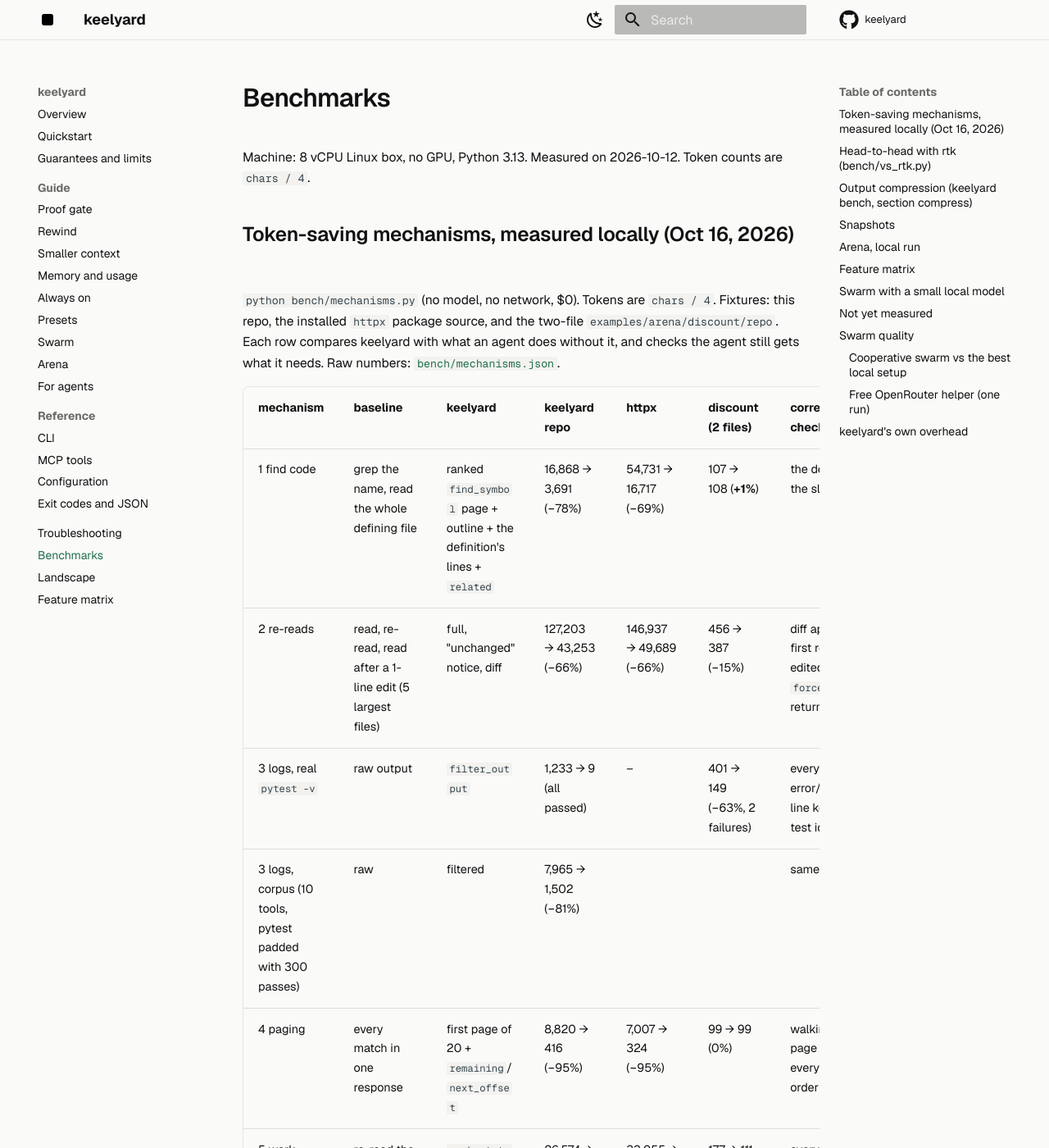
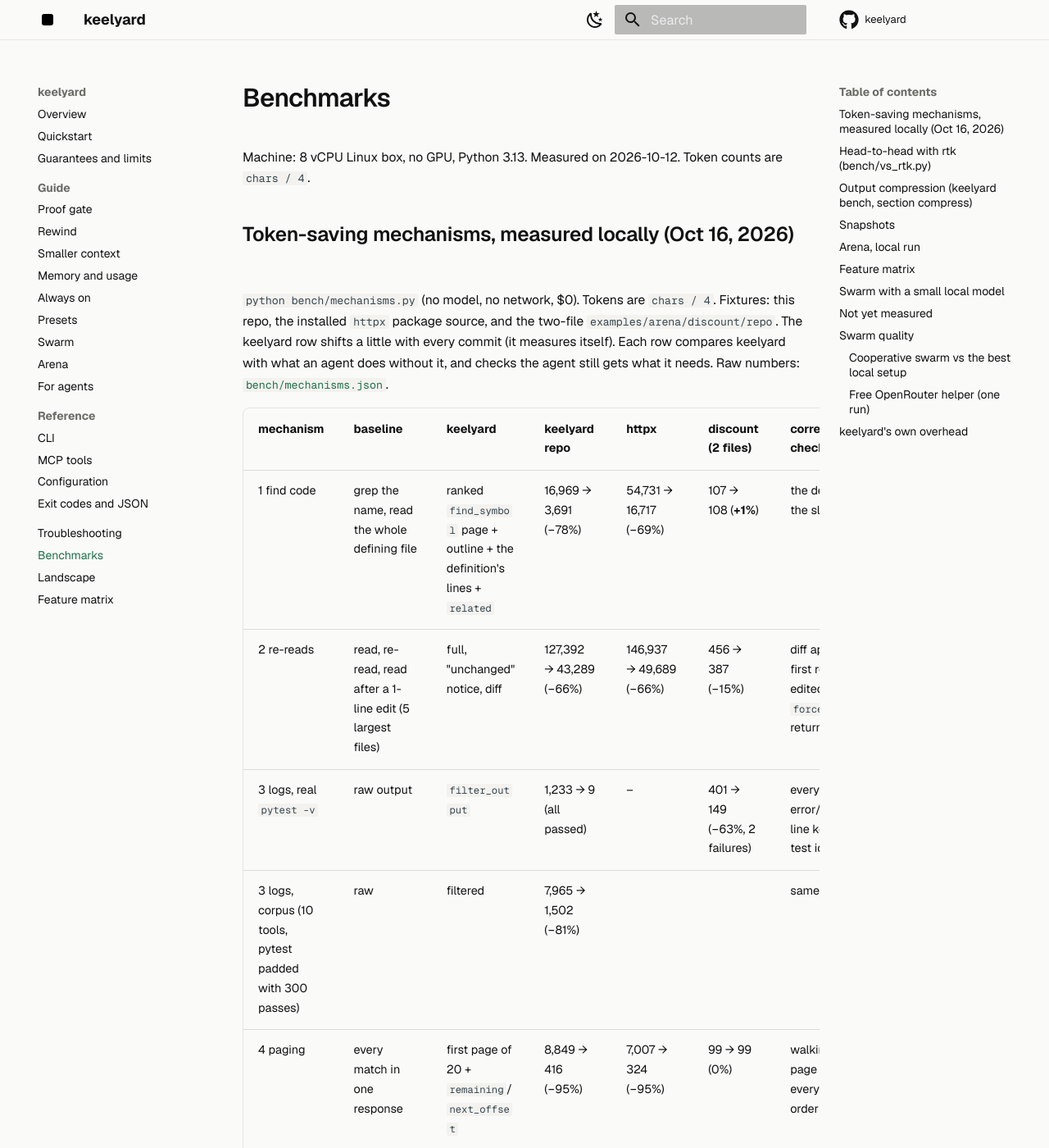
Before and after one commit to Enard52/keelyard, an MkDocs documentation site: the page built from docs/BENCHMARKS.md, in a window 1280 px wide and 1400 px high. Shown: the whole window at 82% size. Built offline with MkDocs 1.6.1 and Material for MkDocs 9.7.7, drawn with Linux system fonts in a browser that asks for light colours; comment, search, counter and statistics services are not loaded.

Commit message:
memory search never exceeds budget_chars (best hit shortened instead); bench resolves fixture paths for macOS; sync benchmark numbers

```diff
--- a/docs/BENCHMARKS.md
+++ b/docs/BENCHMARKS.md
@@ -5,17 +5,17 @@
 ## Token-saving mechanisms, measured locally (Oct 16, 2026)
 
 `python bench/mechanisms.py` (no model, no network, $0). Tokens are `chars / 4`. Fixtures: this repo,
-the installed `httpx` package source, and the two-file `examples/arena/discount/repo`. Each row compares
+the installed `httpx` package source, and the two-file `examples/arena/discount/repo`. The keelyard row shifts a little with every commit (it measures itself). Each row compares
 keelyard with what an agent does without it, and checks the agent still gets what it needs.
 Raw numbers: [`bench/mechanisms.json`](https://github.com/akobirjontulqinovfuture/keelyard/blob/main/bench/mechanisms.json).
 
 | mechanism | baseline | keelyard | keelyard repo | httpx | discount (2 files) | correctness check |
 |---|---|---|---|---|---|---|
-| 1 find code | grep the name, read the whole defining file | ranked `find_symbol` page + outline + the definition's lines + `related` | 16,868 → 3,691 (−78%) | 54,731 → 16,717 (−69%) | 107 → 108 (**+1%**) | the definition is in the slice read |
-| 2 re-reads | read, re-read, read after a 1-line edit (5 largest files) | full, "unchanged" notice, diff | 127,203 → 43,253 (−66%) | 146,937 → 49,689 (−66%) | 456 → 387 (−15%) | diff applied to the first read = the edited file; `force=true` returns all of it |
+| 1 find code | grep the name, read the whole defining file | ranked `find_symbol` page + outline + the definition's lines + `related` | 16,969 → 3,691 (−78%) | 54,731 → 16,717 (−69%) | 107 → 108 (**+1%**) | the definition is in the slice read |
+| 2 re-reads | read, re-read, read after a 1-line edit (5 largest files) | full, "unchanged" notice, diff | 127,392 → 43,289 (−66%) | 146,937 → 49,689 (−66%) | 456 → 387 (−15%) | diff applied to the first read = the edited file; `force=true` returns all of it |
 | 3 logs, real `pytest -v` | raw output | `filter_output` | 1,233 → 9 (all passed) | – | 401 → 149 (−63%, 2 failures) | every error/failure/count line kept; failing test ids kept |
 | 3 logs, corpus (10 tools, pytest padded with 300 passes) | raw | filtered | 7,965 → 1,502 (−81%) | | | same |
-| 4 paging | every match in one response | first page of 20 + `remaining`/`next_offset` | 8,820 → 416 (−95%) | 7,007 → 324 (−95%) | 99 → 99 (0%) | walking every page returns every result in order |
+| 4 paging | every match in one response | first page of 20 + `remaining`/`next_offset` | 8,849 → 416 (−95%) | 7,007 → 324 (−95%) | 99 → 99 (0%) | walking every page returns every result in order |
 | 5 work state | re-read the 3 changed files after a compaction (modeled) | `work_state` render | 26,574 → 241 | 33,055 → 182 | 177 → 111 | every ref resolves to a real file line or command |
 | 6 tool schemas per request | `core` (14 tools) | `lazy` (6 tools) | 2,319 → 927 (−60%) | | | every hidden core tool is found by `tool_search` |
 
```
Also changed, not shown: BENCHMARKS.md (+4 -4 lines), 2 other files.
